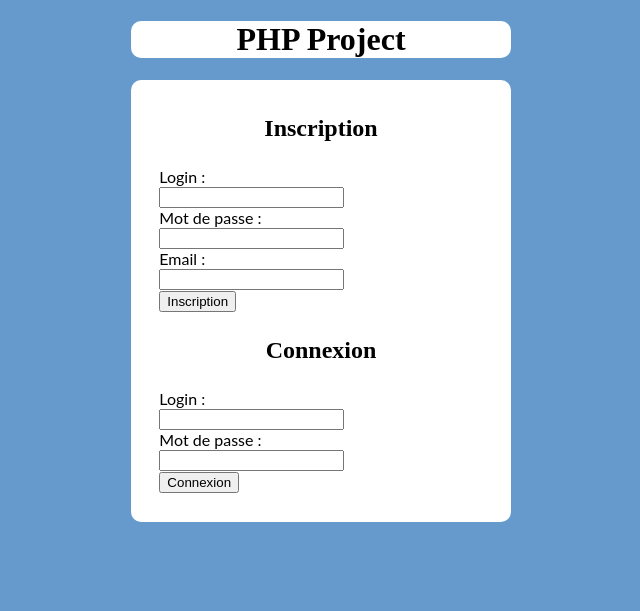
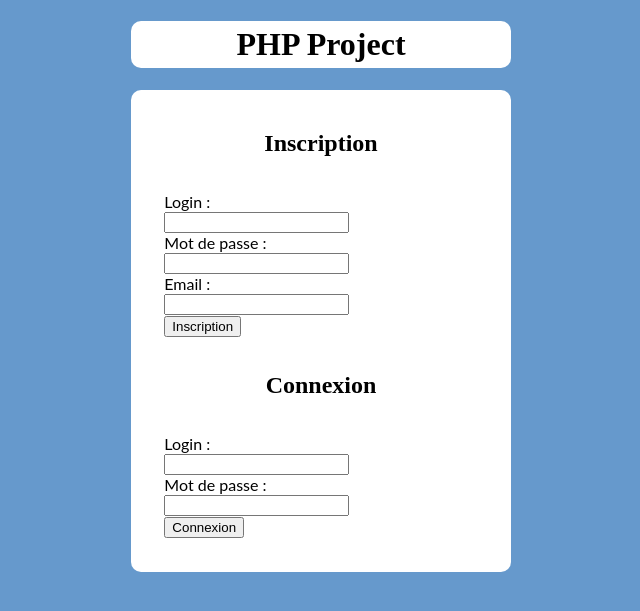
Before and after one commit to hantropi/php_project, a PHP site: page /home.php in a window 1280 px wide. Shown: the top 611 px of the page, without its empty margins (319-959 px from the left). Run offline with PHP 8.4, Linux system fonts and the light colour scheme; some web fonts are replaced.

Commit message:
Finished css design

```diff
--- a/source/home.css
+++ b/source/css/home.css
@@ -4,19 +4,19 @@ section {
     padding: 10px;
 }
 
-form#home { /* Formulaire de home.php (signin et signup) */
+form { /* Formulaire de home.php (signin et signup) */
     margin-left: 5%;
     margin-right: 5%;
     border-color : white;
+    text-align: left;
 }
 
-label#home { /* Entrees du formulaire */
+label { /* Entrees du formulaire */
     display: block;
     width: 150px;
     float: left;
 }
 
-p {
+p#error {
     font-size: small;
-    font-weight: bold;
 }
--- a/source/global.css
+++ b/source/css/style.css
@@ -1,15 +1,20 @@
 /* Differentes declaration de fonts a utiliser */
 @font-face {
     font-family: Lato;
-    src: url(../fonts/lato-webfont.ttf);
+    src: url(../../fonts/lato-webfont.ttf);
 }
 
 @font-face {
-    font-family: Jaapokki;
-    src: url(../fonts/jaapokki-webfont.otf);
+    font-family: Kreon;
+    src: url(../../fonts/kreon-webfont.ttf);
 }
 
-body, h1, h2 {
+@font-face {
+    font-family: Lobster;
+    src: url(../../fonts/lobster-webfont.otf);
+}
+
+body, h2 {
     font-family: Lato; /* Font globale a tous les pages du site */
 }
 
@@ -21,25 +26,55 @@ h1 { /* Nom du site */
     background: white;
     text-align: center;
     border-radius: 10px;
+    padding: 5px;
     margin-left: 35%;
     margin-right: 35%;
-    font-family: Jaapokki;
+    font-family: Lobster;
 }
 
 h2 { /* Nom de chaque section du site */
     color: black;
+    padding: 10px;
+    text-align: center;
+    font-family: Kreon;
+}
+
+p#error { /* Message d'erreurs */
+    color: red;
+    padding: 5px;
+    font-weight: bold;
+    text-align: center;
+}
+
+form {
     padding: 5px;
     text-align: center;
-    font-family: Jaapokki;
 }
 
-#error { /* Message d'erreurs */
-    color: red;
+a {
+    color: #6699CC;
+}
+
+a:visited {
+    color: #3C6389;
+}
+
+div#search_friend {
+    margin-left: 2%;
+    margin-right: 2%;
+}
+
+textarea {
+    width: 450px;
+    height: 150px;
+    resize: none;
 }
 
 section { /* Lien et mise en fome avec les contenus d'une page */
     background: white;
     border-radius: 10px;
+    margin-left: 25%;
+    margin-right: 25%;
 }
 
 /* menu.html */
@@ -53,7 +88,7 @@ a#menu {
     border-radius: 10px;
     margin-right: 10px;
     padding: 5px;
-    font-family: Jaapokki;
+    font-family: Kreon;
 }
 
 /* Page avec des tableaux (friends.php + settings.php) */
@@ -64,7 +99,9 @@ table, th, td {
 }
 
 table {
-    margin-left: 5px; /* Regarder css table */
+    margin-left: 5px;
+    margin-left: auto;
+    margin-right: auto;
 }
 
 th, td, td#settings {
@@ -72,6 +109,14 @@ th, td, td#settings {
     text-align: center;
 }
 
-td#settings {
+th, td#settings {
+    background : #ACAC84;
+}
+
+td {
+    background: #F6F7BD;
+}
+
+td#settings { /* settings.php (hyperlien "Modifier") */
     width: 20%;
 }
--- a/source/friends.php
+++ b/source/friends.php
@@ -9,7 +9,7 @@ $db = connect();
   <head>
     <title><?php echo get_user_login($_SESSION["id"], $db); ?> - Friends Hub</title>
     <meta charset="utf-8">
-    <link rel="stylesheet" type="text/css" href="global.css">
+    <link rel="stylesheet" type="text/css" href="css/style.css">
   </head>
   <body>
     <?php //Gere la recherche et l'affichage des amis de l'utilisateur
@@ -21,6 +21,7 @@ $db = connect();
 	require "friends/search_friend.php";
     if (isset($_GET["add_friend"]))
 	require "friends/add_friend.php";
+    echo "<br>";
     require "friends/display_friends.php";
     echo "</section>";
     ?>
--- a/source/friends/display_friends.php
+++ b/source/friends/display_friends.php
@@ -14,7 +14,7 @@ if ($users) {
     $query -> execute($users);
 }
 
-echo "<table border='1'>"; //On creer un tableau pour ordonner le rangement des amis
+echo "<table>"; //On creer un tableau pour ordonner le rangement des amis
 echo "<tr>";
 echo "<th>Login</th>";
 echo "<th>Nom</th>";
@@ -33,5 +33,5 @@ while ($data = $query -> fetch()) {
     echo "<td>" . $data["email"] . "</td>";
     echo "</tr>";
 }
-echo "</table>";
+echo "</table><br>";
 ?>
--- a/source/friends/search_friend.php
+++ b/source/friends/search_friend.php
@@ -9,6 +9,7 @@ $fields = ["Login", "Prenom", "Nom", "Age", "Pays", "Email"]; //Champs en sous f
 $db_fields = ["login", "first_name", "last_name", "age", "country", "email"]; //Champs de la base de donnee
 
 if ($data) {
+    echo "<div id='search_friend'>";
     for ($i = 0 ; $i < 6 ; $i++) {
 	echo $fields[$i] . " : " . $data[$db_fields[$i]] . "<br>";
     }
@@ -21,8 +22,9 @@ if ($data) {
     $query -> closeCursor();
 
     if ($_SESSION["friend_id"] != $_SESSION["id"] and !$user_friend) //Pour eviter de s'ajouter soi meme ou un utilisateur qu'on a deja en ami
-	echo "<a href='friends.php?add_friend=true'>Ajouter</a><br>";
+	echo "<br><a href='friends.php?add_friend=true'>Ajouter</a><br>";
+    echo "</div>";
 }
 else
-    echo "Votre requete ne donne aucun resultat.<br>";
+    echo "<p id='error'>Votre requete ne donne aucun resultat.</p>";
 ?>
--- a/source/home.php
+++ b/source/home.php
@@ -6,8 +6,8 @@ session_start();
   <head>
     <title>Home</title>
     <meta charset="utf-8"/>
-    <link rel="stylesheet" type="text/css" href="global.css">
-    <link rel="stylesheet" type="text/css" href="home.css">
+    <link rel="stylesheet" type="text/css" href="css/style.css">
+    <link rel="stylesheet" type="text/css" href="css/home.css">
   </head>
   <body>
     <h1>PHP Project</h1>
@@ -15,27 +15,27 @@ session_start();
       <h2>Inscription</h2>
       <?php
       if (isset($_SESSION["error_signup"])) {
-	  echo "<p>Une information requise est deja utilisee ou vide. Reessayer.</p>";
+	  echo "<p id='error'>Une information requise est deja utilisee ou vide. Reessayer.</p>";
 	  unset($_SESSION["error_signup"]);
       }
       ?>
-      <form action="sign/signup.php" method="post" id="home">
-	<label for="login_su" id="home">Login :</label> <input type="text" id="login_su" name="login_su"/><br>
-	<label for="password_su" id="home">Mot de passe :</label> <input type="password" id="password_su" name="password_su"/><br>
-	<label for="email_su" id="home">Email :</label> <input type="text" id="email_su" name="email_su"/><br>
+      <form action="sign/signup.php" method="post">
+	<label for="login_su">Login :</label> <input type="text" id="login_su" name="login_su"/><br>
+	<label for="password_su">Mot de passe :</label> <input type="password" id="password_su" name="password_su"/><br>
+	<label for="email_su">Email :</label> <input type="text" id="email_su" name="email_su"/><br>
 	<input type="submit" value="Inscription"/>
       </form>
 
       <h2>Connexion</h2>
       <?php
       if (isset($_SESSION["error_signin"])) {
-	  echo "<p>Le login et/ou le mot de passe est incorrecte. Reessayer.</p>";
+	  echo "<p id='error'>Le login et/ou le mot de passe est incorrecte. Reessayer.</p>";
 	  unset($_SESSION["error_signin"]);
       }
       ?>
-      <form action="sign/signin.php" method="post" id="home">
-	<label for="login_si" id="home">Login :</label> <input type="text" id="login_si" name="login_si"/><br>
-	<label for="password_si" id="home">Mot de passe :</label> <input type="password" id="password_si" name="password_si"/><br>
+      <form action="sign/signin.php" method="post">
+	<label for="login_si">Login :</label> <input type="text" id="login_si" name="login_si"/><br>
+	<label for="password_si">Mot de passe :</label> <input type="password" id="password_si" name="password_si"/><br>
 	<input type="submit" value="Connexion"/>
       </form><br>
     </section>
--- a/source/news.php
+++ b/source/news.php
@@ -14,7 +14,7 @@ $query = $db -> prepare("SELECT * FROM posts WHERE user IN ($users_string) ORDER
 $query -> execute($users);
 
 //On affiche tous les posts obtenus
-echo "<section id='news'>";
+echo "<section>";
 echo "<h2>Fil d'actualite</h2>";
 while ($data = $query -> fetch()) {
     echo "<header>Message de <b>" . get_user_login($data["user"], $db) . "</b> :<br></header>"; //Afficher la date du post (si possible)
--- a/source/post.php
+++ b/source/post.php
@@ -9,14 +9,15 @@ $db = connect();
   <head>
     <title><?php echo get_user_login($_SESSION["id"], $db); ?> - Post Hub</title>
     <meta charset="utf-8">
-    <link rel="stylesheet" type="text/css" href="global.css">
+    <link rel="stylesheet" type="text/css" href="css/style.css">
   </head>
   <body>
     <?php //Permet d'envoyer un message aux autres utilisateurs
     require "menu.html";
     echo "<section>";
+    echo "<h2>Message</h2>";
     if (isset($_SESSION["error_post"])) {
-	echo "<b id='error'>Titre et/ou contenu du message vide ou probleme lors de l'envoie.</b><br>";
+	echo "<p id='error'>Titre et/ou contenu du message vide ou probleme lors de l'envoie.</p>";
 	unset($_SESSION["error_post"]);
     }
     require "post/send_post.html";
--- a/source/post/send_post.html
+++ b/source/post/send_post.html
@@ -1,6 +1,5 @@
-<h2>Message</h2>
 <form action="post.php" id="post_form" method="post">
-  <label for="title">Sujet</label> <input type="text" id="title" name="title"/><br>
+  <label for="title">Sujet :</label> <input type="text" id="title" name="title"/><br>
   <textarea name="content" form="post_form"></textarea><br>
   <input type="submit" value="Envoyer"/>
 </form>
--- a/source/settings.php
+++ b/source/settings.php
@@ -9,14 +9,15 @@ $db = connect();
   <head>
     <title><?php echo get_user_login($_SESSION["id"], $db); ?> - Settings Hub</title>
     <meta charset="utf-8">
-    <link rel="stylesheet" type="text/css" href="global.css">
+    <link rel="stylesheet" type="text/css" href="css/style.css">
   </head>
   <body>
     <?php //Affiche les parametres de l'utilisateur et permet de les changer
     require "menu.html";
     echo "<section>";
+    echo "<h2>Parametres</h2>";
     if (isset($_SESSION["error_change"])) {
-	echo "<b id='error'>Erreur : Champ et/ou valeur errone(s)</b><br>";
+	echo "<p id='error'>Erreur : Champ et/ou valeur errone(s)</p>";
 	unset($_SESSION["error_change"]);
     }
     if (!empty($_GET["change"])) {
--- a/source/settings/change_settings.html
+++ b/source/settings/change_settings.html
@@ -3,5 +3,6 @@ $field_to_change = htmlspecialchars($_GET["change"]);
 $field = find_field($field_to_change);
 ?>
 <form action="settings.php?change=<?php echo $field_to_change; ?>" method="post">
-  <label for="entry"><?php echo $field . " :"; ?></label> <input type="text" id="entry" name="change_value"/><br>
-</form>
+  <label for="entry"><?php echo $field . " :"; ?></label> <input type="text" id="entry" name="change_value"/>
+  <input type="submit" value="Changer"><br>
+</form><br>
--- a/source/settings/display_settings.php
+++ b/source/settings/display_settings.php
@@ -6,10 +6,9 @@ $info = $query -> fetch();
 $fields = ["Login", "Nom", "Prenom", "Age", "Pays", "Email"];
 $db_fields = ['login', 'last_name', 'first_name', 'age', 'country', 'email'];
 
-echo "<h2>Parametres</h2>";
 echo "<table border='1'>";
 for ($i = 0 ; $i < 6 ; $i++) {
     echo "<tr><td id='settings'>" . $fields[$i] . "</td><td>" . $info[$db_fields[$i]] . "</td><td><a href='settings.php?change=" . $db_fields[$i] . "'>Modifier</a></td></tr>";
 }
-echo "</table>"
+echo "</table><br>"
 ?>
--- a/source/user.php
+++ b/source/user.php
@@ -9,8 +9,8 @@ $db = connect();
   <head>
     <title><?php echo get_user_login($_SESSION["id"], $db); ?> - User Hub</title>
     <meta charset="utf-8">
-    <link rel="stylesheet" type="text/css" href="global.css">
-    <link rel="stylesheet" type="text/css" href="news.css">
+    <link rel="stylesheet" type="text/css" href="css/style.css">
+    <link rel="stylesheet" type="text/css" href="css/news.css">
   </head>
   <body>
     <?php
```
Also changed, not shown: source/css/news.css (renamed from source/news.css, +2 -7 lines).
